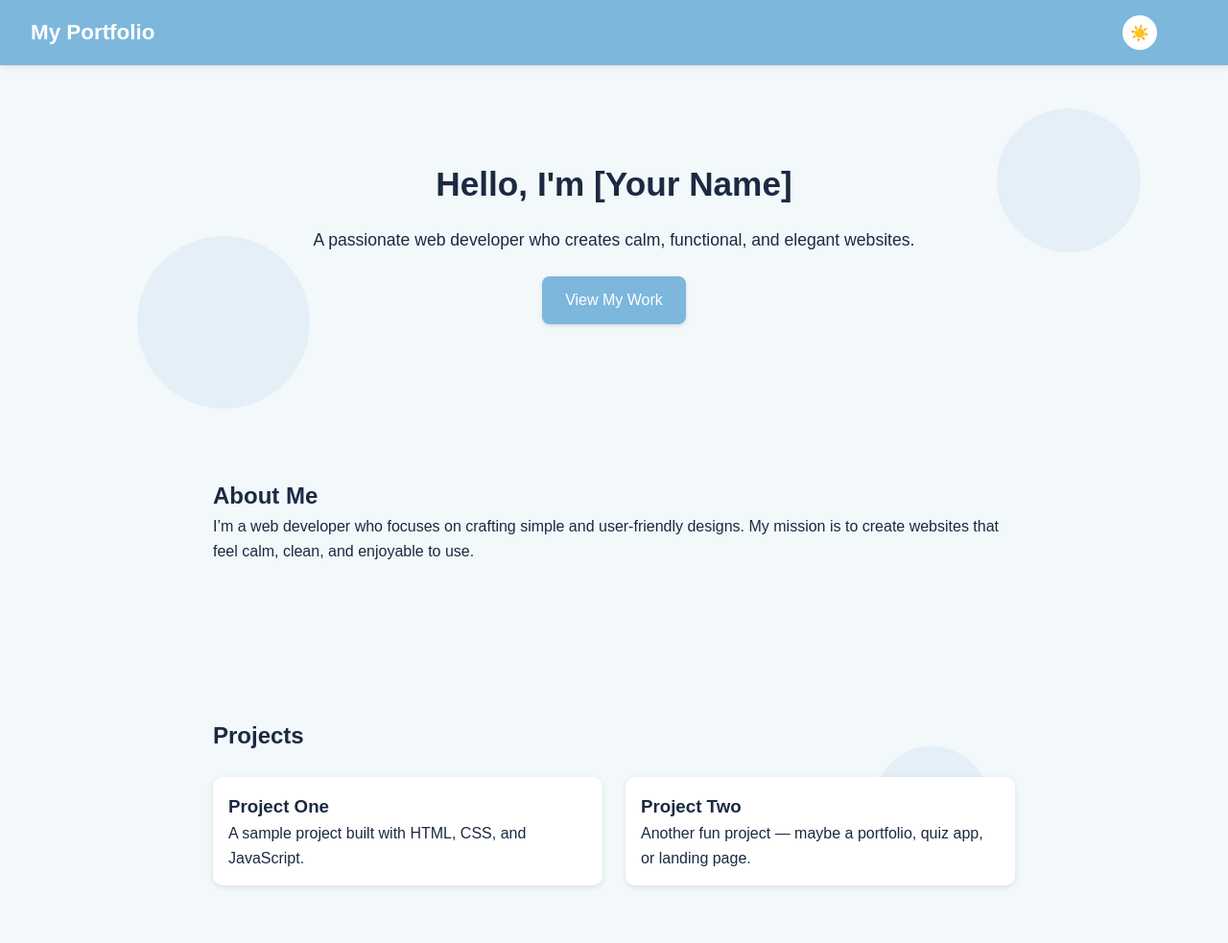
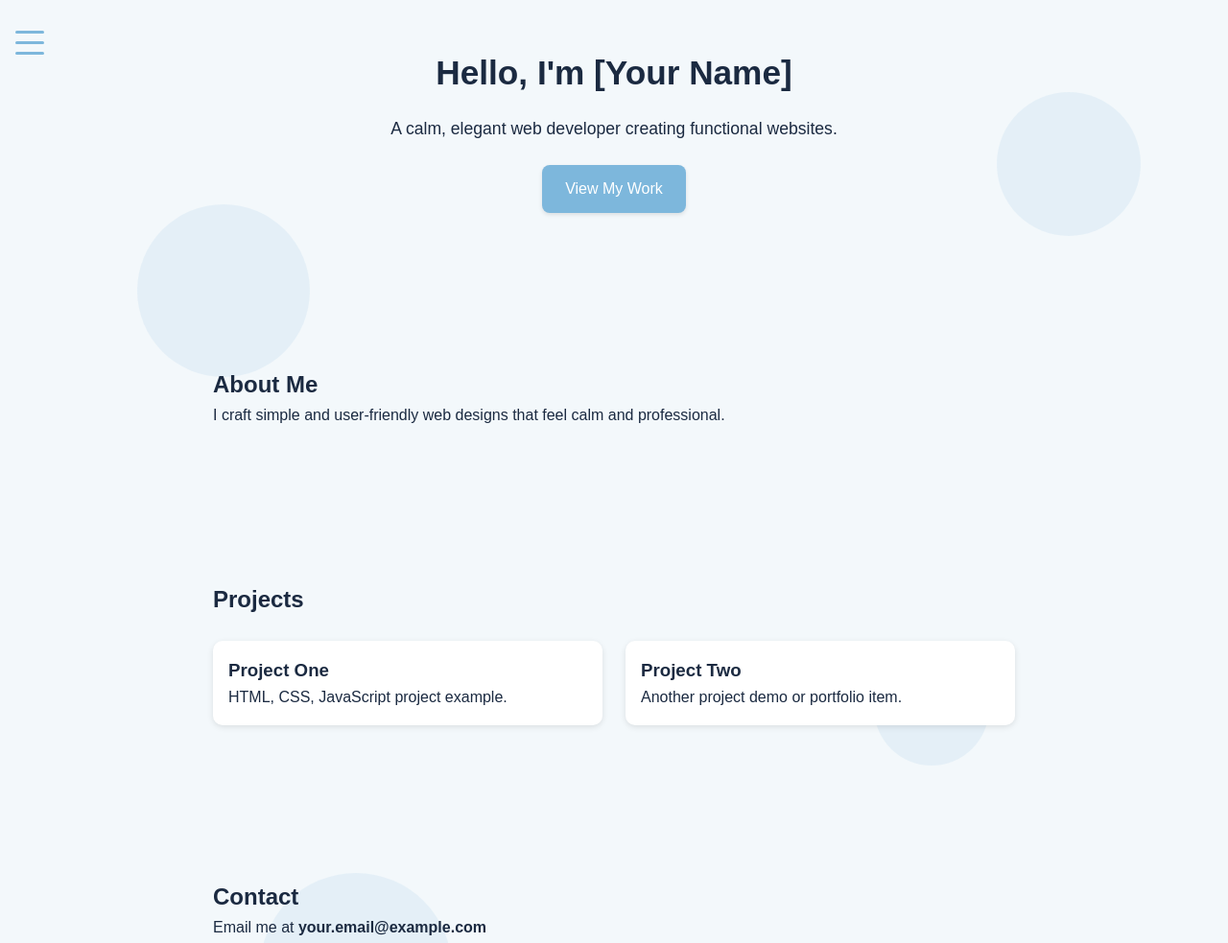
Before and after one commit to yrin-sys/yrin-sys.github.io, a plain HTML site: page index.html in a window 1280 px wide. Shown: the top 983 px of the page at 96% size. Drawn offline with Linux system fonts and the light colour scheme.

Commit message:
Initial Portfolio

```diff
--- a/index.html
+++ b/index.html
@@ -1,8 +1,8 @@
 <!DOCTYPE html>
 <html lang="en">
 <head>
-  <meta charset="UTF-8" />
-  <meta name="viewport" content="width=device-width, initial-scale=1.0" />
+  <meta charset="UTF-8">
+  <meta name="viewport" content="width=device-width, initial-scale=1.0">
   <title>My Portfolio | [Your Name]</title>
   <style>
     :root {
@@ -53,57 +53,44 @@
       100% { transform: translateY(0) translateX(0); opacity: 0.7; }
     }
 
-    /* Header */
-    header {
-      background: var(--primary);
-      color: white;
-      padding: 1rem 2rem;
-      display: flex;
-      justify-content: space-between;
-      align-items: center;
-      position: sticky;
-      top: 0;
-      z-index: 20;
-      box-shadow: 0 2px 6px rgba(0,0,0,0.1);
-    }
-
-    header h1 {
-      font-size: 1.4rem;
-    }
-
-    /* Hamburger Menu Button */
+    /* Left fixed hamburger button */
     .menu-btn {
-      background: none;
-      border: none;
-      cursor: pointer;
+      position: fixed;
+      top: 2rem;
+      left: 1rem;
+      width: 30px;
+      height: 25px;
       display: flex;
       flex-direction: column;
       justify-content: space-between;
-      width: 26px;
-      height: 20px;
+      z-index: 100;
+      cursor: pointer;
     }
 
     .menu-btn span {
       display: block;
       height: 3px;
-      background: white;
+      width: 100%;
+      background: var(--primary);
       border-radius: 2px;
-      transition: all 0.3s ease;
+      transition: all 0.3s;
     }
 
-    /* Sidebar */
+    /* Sidebar menu */
     .sidebar {
       position: fixed;
       top: 0;
-      left: -250px;
+      left: -250px; /* hidden by default */
       width: 250px;
       height: 100%;
       background: var(--primary);
       color: white;
       padding-top: 5rem;
-      text-align: center;
+      display: flex;
+      flex-direction: column;
+      align-items: center;
       transition: left 0.4s ease;
-      z-index: 15;
+      z-index: 99;
     }
 
     .sidebar.active {
@@ -111,33 +98,15 @@
     }
 
     .sidebar a {
-      display: block;
       color: white;
       text-decoration: none;
       margin: 1rem 0;
-      font-size: 1.1rem;
+      font-size: 1.2rem;
       transition: color 0.3s;
     }
 
     .sidebar a:hover {
       color: var(--accent);
-    }
-
-    /* Dark mode toggle button */
-    .toggle-btn {
-      background: white;
-      color: var(--primary);
-      border: none;
-      border-radius: 50%;
-      width: 36px;
-      height: 36px;
-      font-size: 1rem;
-      cursor: pointer;
-      transition: transform 0.3s;
-    }
-
-    .toggle-btn:hover {
-      transform: rotate(20deg);
     }
 
     /* Sections */
@@ -149,7 +118,7 @@
       transform: translateY(40px);
       transition: all 0.8s ease;
       position: relative;
-      z-index: 2;
+      z-index: 1;
     }
 
     section.visible {
@@ -159,7 +128,7 @@
 
     #home {
       text-align: center;
-      padding-top: 6rem;
+      padding-top: 3rem;
     }
 
     #home h2 {
@@ -217,12 +186,6 @@
       margin-top: 3rem;
       font-size: 0.9rem;
     }
-
-    @media (max-width: 600px) {
-      .toggle-btn {
-        margin-left: 1rem;
-      }
-    }
   </style>
 </head>
 <body>
@@ -232,19 +195,14 @@
   <div class="bg-circle" style="width: 200px; height: 200px; top: 80%; left: 20%;"></div>
   <div class="bg-circle" style="width: 150px; height: 150px; top: 10%; left: 80%;"></div>
 
-  <header>
-    <h1>My Portfolio</h1>
-    <div style="display: flex; align-items: center; gap: 1rem;">
-      <button class="toggle-btn" id="modeToggle">☀️</button>
-      <button class="menu-btn" id="menuBtn">
-        <span></span>
-        <span></span>
-        <span></span>
-      </button>
-    </div>
-  </header>
+  <!-- Hamburger Button -->
+  <div class="menu-btn" id="menuBtn">
+    <span></span>
+    <span></span>
+    <span></span>
+  </div>
 
-  <!-- Sidebar Menu (slides from left) -->
+  <!-- Sidebar -->
   <div class="sidebar" id="sidebar">
     <a href="#home">Home</a>
     <a href="#about">About</a>
@@ -254,16 +212,13 @@
 
   <section id="home" class="visible">
     <h2>Hello, I'm [Your Name]</h2>
-    <p>A passionate web developer who creates calm, functional, and elegant websites.</p>
+    <p>A calm, elegant web developer creating functional websites.</p>
     <a href="#projects" class="btn">View My Work</a>
   </section>
 
   <section id="about">
     <h2>About Me</h2>
-    <p>
-      I’m a web developer who focuses on crafting simple and user-friendly designs.
-      My mission is to create websites that feel calm, clean, and enjoyable to use.
-    </p>
+    <p>I craft simple and user-friendly web designs that feel calm and professional.</p>
   </section>
 
   <section id="projects">
@@ -271,18 +226,18 @@
     <div class="projects">
       <div class="project-card">
         <h3>Project One</h3>
-        <p>A sample project built with HTML, CSS, and JavaScript.</p>
+        <p>HTML, CSS, JavaScript project example.</p>
       </div>
       <div class="project-card">
         <h3>Project Two</h3>
-        <p>Another fun project — maybe a portfolio, quiz app, or landing page.</p>
+        <p>Another project demo or portfolio item.</p>
       </div>
     </div>
   </section>
 
   <section id="contact">
     <h2>Contact</h2>
-    <p>You can reach me at: <strong>your.email@example.com</strong></p>
+    <p>Email me at <strong>your.email@example.com</strong></p>
   </section>
 
   <footer>
@@ -294,7 +249,7 @@
     const sections = document.querySelectorAll("section");
     const observer = new IntersectionObserver((entries) => {
       entries.forEach(entry => {
-        if (entry.isIntersecting) entry.target.classList.add("visible");
+        if(entry.isIntersecting) entry.target.classList.add("visible");
       });
     }, { threshold: 0.2 });
     sections.forEach(section => observer.observe(section));
@@ -305,29 +260,11 @@
 
     menuBtn.addEventListener("click", () => {
       sidebar.classList.toggle("active");
-      menuBtn.classList.toggle("open");
     });
 
-    // Close sidebar when clicking a link
+    // Close sidebar on link click
     document.querySelectorAll(".sidebar a").forEach(link => {
       link.addEventListener("click", () => sidebar.classList.remove("active"));
-    });
-
-    // Dark mode toggle
-    const toggleBtn = document.getElementById("modeToggle");
-    const body = document.body;
-    const savedMode = localStorage.getItem("theme");
-
-    if (savedMode === "dark") {
-      body.classList.add("dark");
-      toggleBtn.textContent = "🌙";
-    }
-
-    toggleBtn.addEventListener("click", () => {
-      body.classList.toggle("dark");
-      const isDark = body.classList.contains("dark");
-      toggleBtn.textContent = isDark ? "🌙" : "☀️";
-      localStorage.setItem("theme", isDark ? "dark" : "light");
     });
   </script>
 </body>
```
